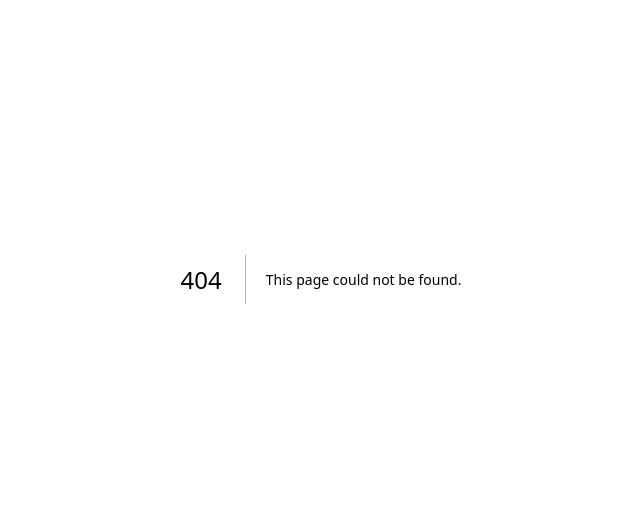
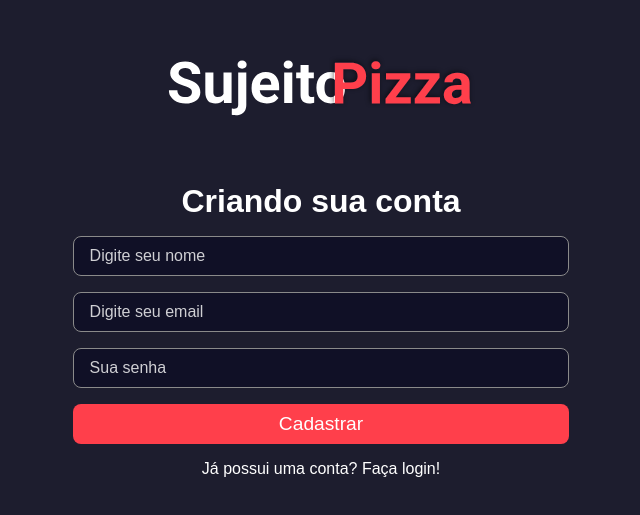
Before and after one commit to AlineLima713/Projeto-Pizzaria, a Next.js app in the folder frontend/: page /signup in a window 1280 px wide. Before the commit this address had no page. Shown: the part 121-636 px from the top of the page, without its empty margins (319-959 px from the left). Built offline with nearby package versions, Linux system fonts and the light colour scheme.

Commit message:
context created

```diff
--- /dev/null
+++ b/frontend/src/contexts/AuthContext.tsx
@@ -0,0 +1,39 @@
+import { createContext, ReactNode, useState } from "react";
+
+type AuthContextData = {
+  user: UserProps;
+  isAuthenticated: boolean;
+  signIn: (Credentials: SignInProps) => Promise<void>;
+}
+
+type UserProps = {
+  id: string;
+  name: string;
+  email: string;
+}
+
+type SignInProps = {
+  email: string;
+  password: string;
+}
+
+type AuthProviderProps = {
+  children: ReactNode;
+}
+
+export const AuthContext = createContext({} as AuthContextData)
+
+export function AuthProvider({ children }: AuthProviderProps) {
+  const [user, setUser] = useState<UserProps>()
+  const isAuthenticated = !!user;
+
+  async function signIn() {
+    alert("CLICOU EM LOGIN")
+  }
+
+  return (
+    <AuthContext.Provider value={{ user, isAuthenticated, signIn }}>
+      {children}
+    </AuthContext.Provider>
+  )
+}
--- a/frontend/src/pages/_app.tsx
+++ b/frontend/src/pages/_app.tsx
@@ -1,8 +1,14 @@
 import '../../styles/globals.scss'
 import { AppProps } from 'next/app';
 
+import { AuthProvider } from '../contexts/AuthContext';
+
 function MyApp({ Component, pageProps }: AppProps) {
-  return <Component {...pageProps} />
+  return (
+    <AuthProvider>
+      <Component {...pageProps} />
+    </AuthProvider>
+  )
 }
 
 export default MyApp
--- /dev/null
+++ b/frontend/src/pages/signup/index.tsx
@@ -0,0 +1,58 @@
+import Head from "next/head"
+import Image from "next/image";
+import styles from '../../../styles/home.module.scss'
+
+import logoImg from '../../../public/logo.svg';
+
+import { Input } from "../../components/ui/Input";
+import { Button } from "../../components/ui/Button";
+
+import Link from "next/link";
+
+export default function signup
+  () {
+  return (
+    <>
+      <Head>
+        <title>Faça seu cadastro agora!</title>
+      </Head>
+      <div className={styles.containerCenter}>
+        <Image src={logoImg} alt="Logo Sujeito Pizzaria" />
+
+        <div className={styles.login}>
+          <h1>Criando sua conta</h1>
+
+          <form>
+            <Input
+              placeholder="Digite seu nome"
+              type="text"
+            />
+
+            <Input
+              placeholder="Digite seu email"
+              type="text"
+            />
+
+            <Input
+              placeholder="Sua senha"
+              type="password"
+            />
+
+            <Button
+              type="submit"
+              loading={false}
+            >
+              Cadastrar
+            </Button>
+
+          </form>
+
+          <Link legacyBehavior href="/">
+            <a className={styles.text}>Já possui uma conta? Faça login!</a>
+          </Link>
+
+        </div>
+      </div>
+    </>
+  )
+}
--- a/frontend/styles/Home.module.scss
+++ b/frontend/styles/Home.module.scss
@@ -15,6 +15,11 @@
   justify-content: center;
   flex-direction: column;
   padding: 2rem 1.5rem;
+
+  h1{
+    color: var(--white);
+    padding-bottom: 1rem;
+  }
 
   form{
     width: 90%;
```
Also changed, not shown: frontend/src/pages/index.tsx (+23 -2 lines).
